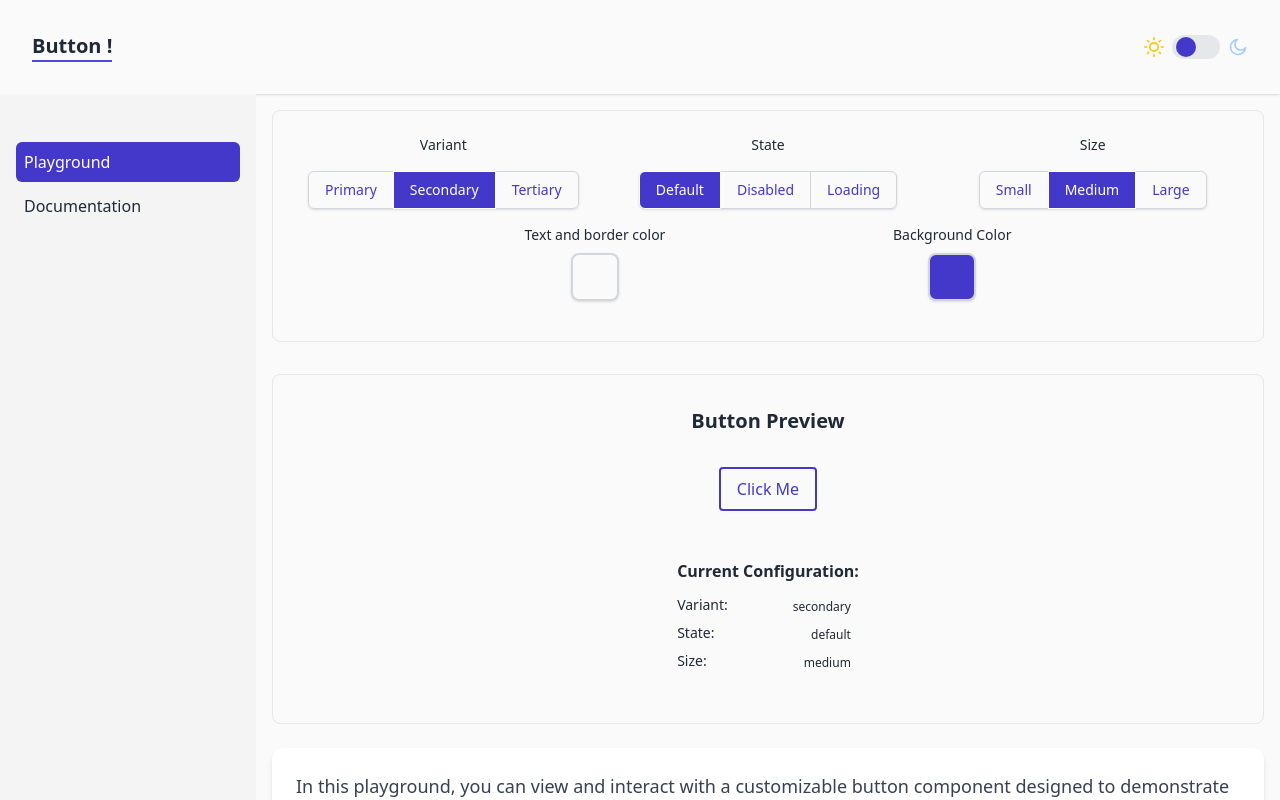
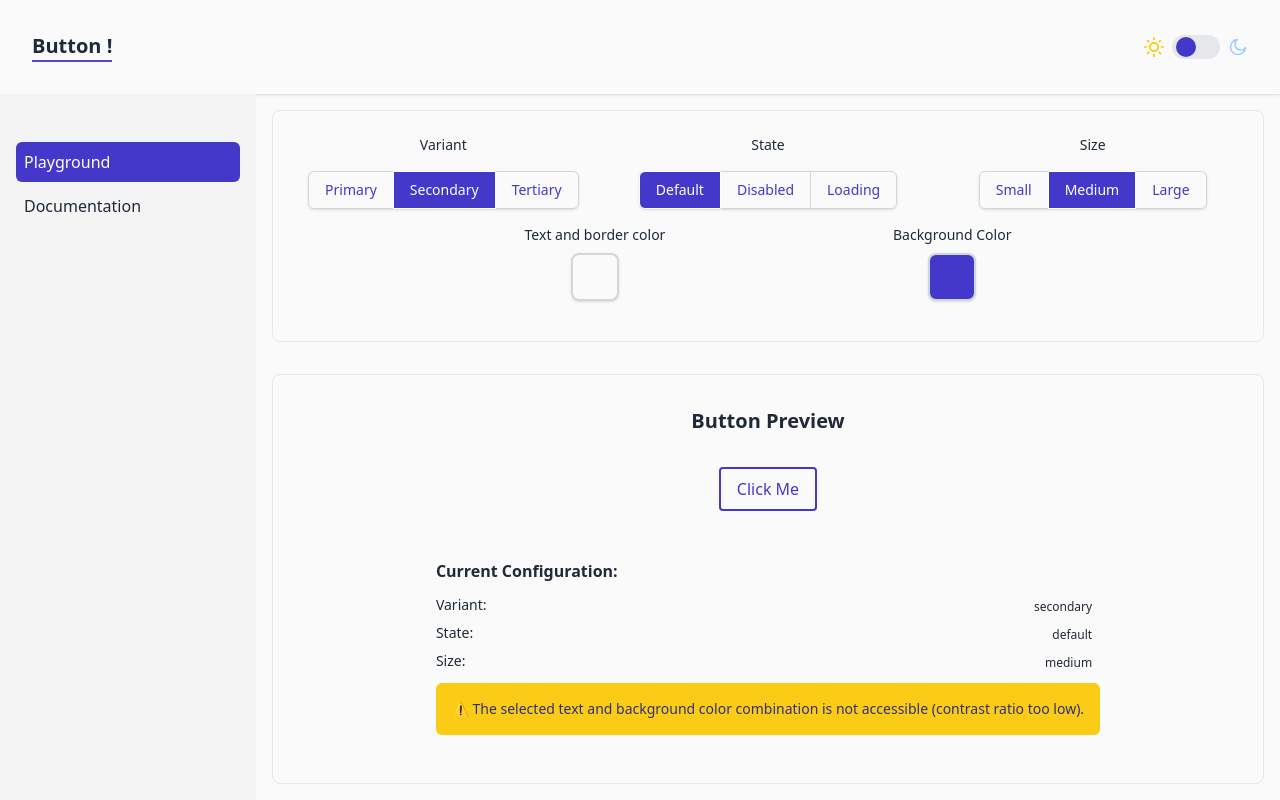
Before and after one commit to xekurt/button-editor, an Angular app: page /playground in a window 1280 px wide. Both pictures are taken after a click on the button "Secondary". Shown: the top 800 px of the page. Built offline with nearby package versions, Linux system fonts and the light colour scheme.

Commit message:
Add warning for low contrast ratio

```diff
--- a/src/app/modules/playground-module/components/button-editor/button-editor.html
+++ b/src/app/modules/playground-module/components/button-editor/button-editor.html
@@ -95,6 +95,12 @@
           <span class="font-medium">Size:</span>
           <span class="ml-4 rounded px-2 py-1 text-xs">{{ size() }}</span>
         </div>
+        <div
+          *ngIf="accessibilityWarning"
+          class="bg-warning-light text-primary-dark mt-2 rounded-md p-4 text-sm"
+        >
+          {{ accessibilityWarning }}
+        </div>
       </div>
     </div>
   </div>
--- a/src/app/modules/playground-module/components/button-editor/button-editor.ts
+++ b/src/app/modules/playground-module/components/button-editor/button-editor.ts
@@ -24,7 +24,7 @@ export class ButtonEditorComponent {
   variant = signal<ButtonVariant>('primary');
   state = signal<ButtonState>('default');
   size = signal<ButtonSize>('medium');
-  color = signal<string | undefined>(undefined);
+  color = signal<string | undefined>('');
   backgroundColor = signal<string | undefined>('#4338CA');
 
   // Available options for radio groups
@@ -71,4 +71,38 @@ export class ButtonEditorComponent {
   handleBackgroundColorChange(newBackgroundColor: string) {
     this.backgroundColor.set(newBackgroundColor);
   }
+
+  private luminance(hex: string): number {
+    hex = hex.replace('#', '');
+    if (hex.length === 3) {
+      hex = hex
+        .split('')
+        .map((x) => x + x)
+        .join('');
+    }
+    const rgb = [0, 1, 2].map((i) => parseInt(hex.substr(i * 2, 2), 16) / 255);
+    const a = rgb.map((v) => (v <= 0.03928 ? v / 12.92 : Math.pow((v + 0.055) / 1.055, 2.4)));
+    return 0.2126 * a[0] + 0.7152 * a[1] + 0.0722 * a[2];
+  }
+
+  // Utility: Calculate contrast ratio between two hex colors
+  private contrastRatio(hex1: string, hex2: string): number {
+    const lum1 = this.luminance(hex1);
+    const lum2 = this.luminance(hex2);
+    return (Math.max(lum1, lum2) + 0.05) / (Math.min(lum1, lum2) + 0.05);
+  }
+
+  // Check if the current color combination is accessible (WCAG AA, ratio >= 4.5)
+  get isAccessible(): boolean {
+    const fg = this.color() || '#fff';
+    const bg = this.variant() === 'primary' ? this.backgroundColor() || '#4338CA' : '#fff';
+    return this.contrastRatio(fg, bg) >= 4.5;
+  }
+
+  // Warning message for template
+  get accessibilityWarning(): string | null {
+    return this.isAccessible
+      ? null
+      : '⚠️ The selected text and background color combination is not accessible (contrast ratio too low).';
+  }
 }
```
Also changed, not shown: src/app/components/color-input/color-input.ts (+0 -19 lines).
